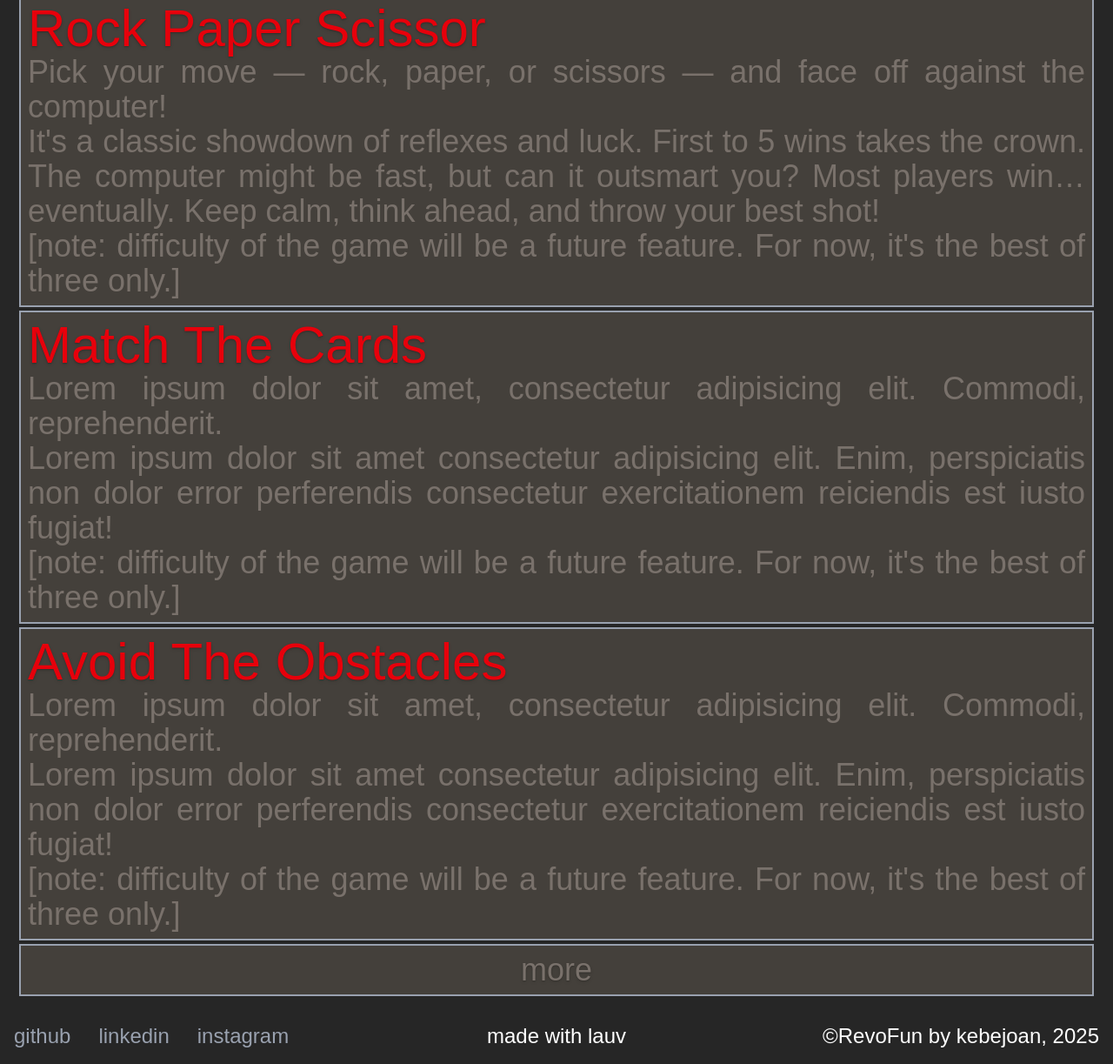
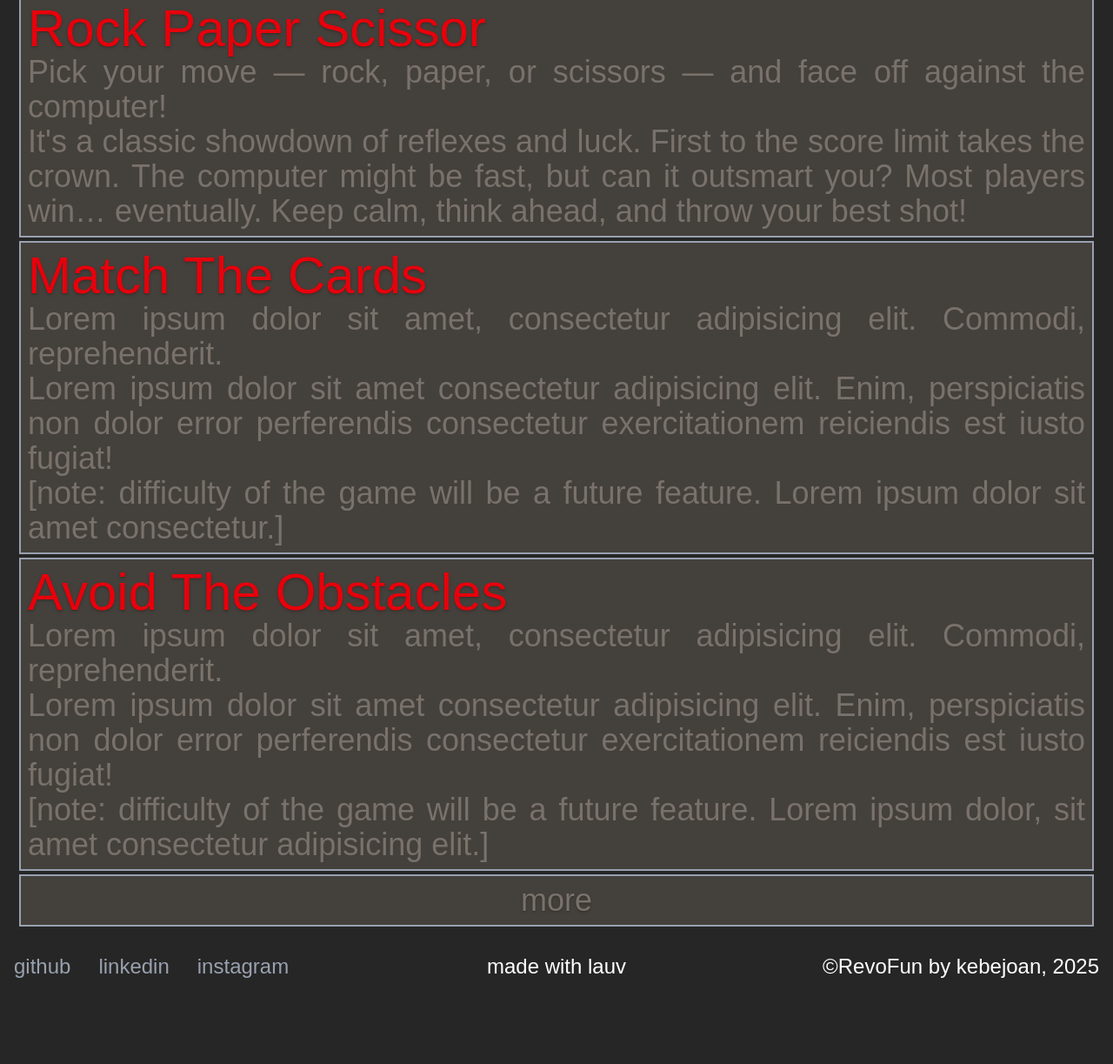
Before and after one commit to revou-fsse-feb25/milestone-2-kebejoan, a website: page index.html in a window 1280 px wide. Shown: the part 1325-2548 px from the top of the page at 87% size. After the commit the page ends 2468 px from the top, so only its background shows below. Drawn offline with Linux system fonts and the light colour scheme; a web font is replaced by a local one.

Commit message:
fix: fix wrong contexts in home page

```diff
--- a/index.html
+++ b/index.html
@@ -111,9 +111,7 @@ bg-neutral-800 font-jersey10 text-3xl text-white">
                             <div class="text-4xl">
                                 <p class="">Pick your move — rock, paper, or scissors — and face off against the computer!
                                 </p>
-                                <p>It's a classic showdown of reflexes and luck. First to 5 wins takes the crown. The computer might be fast, but can it outsmart you? Most players win… eventually. Keep calm, think ahead, and throw your best shot!
-                                </p>
-                                <p>[note: difficulty of the game will be a future feature. For now, it's the best of three only.]
+                                <p>It's a classic showdown of reflexes and luck. First to the score limit takes the crown. The computer might be fast, but can it outsmart you? Most players win… eventually. Keep calm, think ahead, and throw your best shot!
                                 </p>
                             </div>
                         </div>
@@ -128,7 +126,7 @@ bg-neutral-800 font-jersey10 text-3xl text-white">
                                 </p>
                                 <p>Lorem ipsum dolor sit amet consectetur adipisicing elit. Enim, perspiciatis non dolor error perferendis consectetur exercitationem reiciendis est iusto fugiat!
                                 </p>
-                                <p>[note: difficulty of the game will be a future feature. For now, it's the best of three only.]
+                                <p>[note: difficulty of the game will be a future feature. Lorem ipsum dolor sit amet consectetur.]
                                 </p>
                             </div>
                         </div>
@@ -143,7 +141,7 @@ bg-neutral-800 font-jersey10 text-3xl text-white">
                                 </p>
                                 <p>Lorem ipsum dolor sit amet consectetur adipisicing elit. Enim, perspiciatis non dolor error perferendis consectetur exercitationem reiciendis est iusto fugiat!
                                 </p>
-                                <p>[note: difficulty of the game will be a future feature. For now, it's the best of three only.]
+                                <p>[note: difficulty of the game will be a future feature. Lorem ipsum dolor, sit amet consectetur adipisicing elit.]
                                 </p>
                             </div>
                         </div>
```
